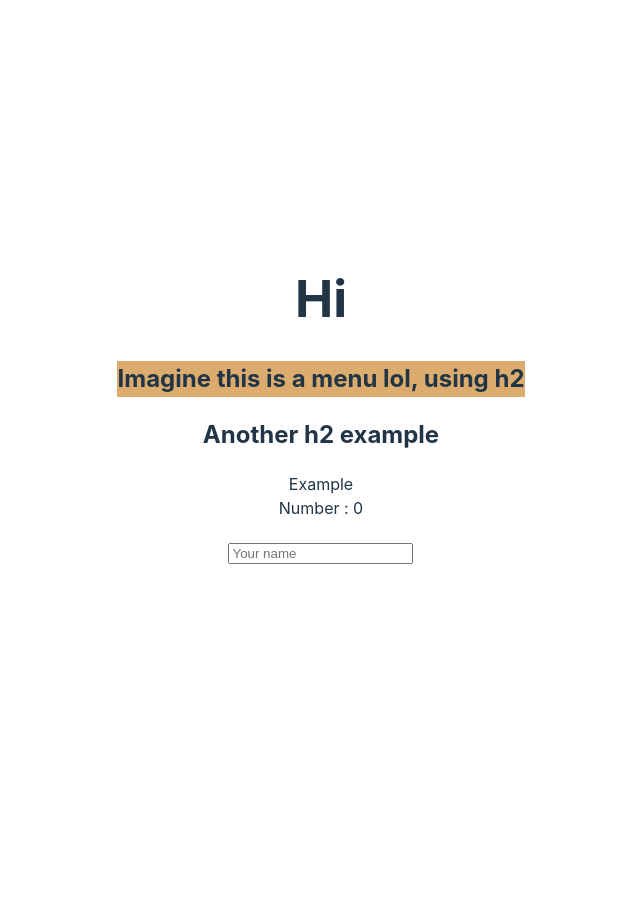
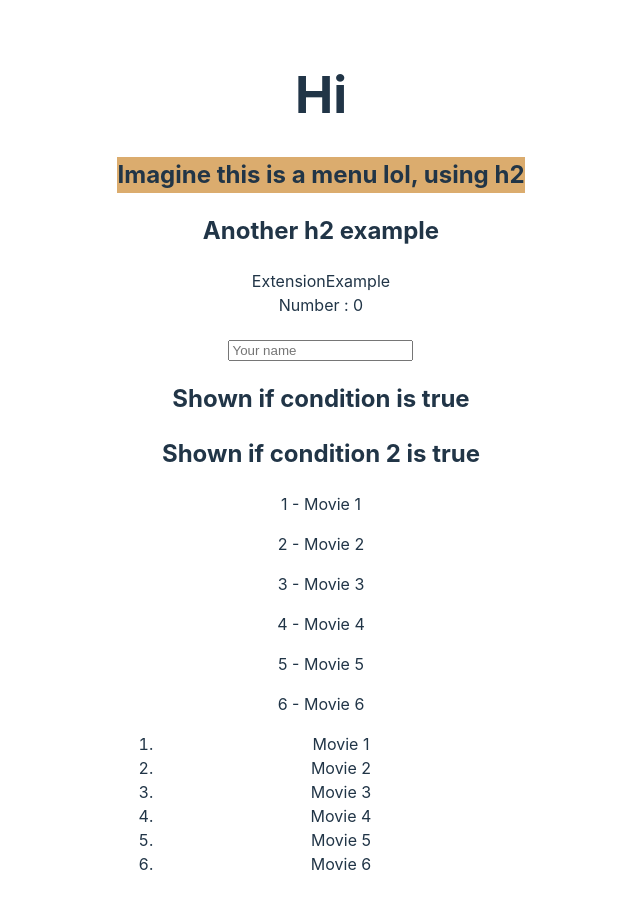
Before and after one commit to celiamartin01/learning-react, a React (Vite) app in the folder projects/101-new-practice-project/: page / in a window 1280 px wide. Shown: the top 908 px of the page, without its empty margins (319-959 px from the left). Before the commit the page ends 800 px from the top, so only its background shows below. Built offline with nearby package versions, Linux system fonts and the light colour scheme.

Commit message:
Conditional render and List render examples

```diff
--- a/projects/101-new-practice-project/src/App.jsx
+++ b/projects/101-new-practice-project/src/App.jsx
@@ -2,9 +2,11 @@
 import './App.css'
 import { useState } from 'react'
 
-import Example from './components/Example.jsx'
+import ExtensionExample from './components/ExtensionExample.jsx'
 import Menu from './components/Menu.jsx'
 import PlaceHolderExample from './components/PlaceHolderExample.jsx'
+import ConditionalRender from './components/ConditionalRender.jsx'
+import ListRender from './components/ListRender.jsx'
 
 function App() {
 
@@ -26,12 +28,15 @@ function App() {
       <h1 onClick={saySomething}>Hi</h1>
       <Menu/>
       <h2>Another h2 example</h2>
-      <Example/>
+      <ExtensionExample/>
 
       {/* Use of state example */}
       <div onClick={increaseNumber}>Number : {number}</div>
 
       <PlaceHolderExample/>
+      <ConditionalRender/>
+      <ListRender/>
+
     </div>
   )
 }
--- /dev/null
+++ b/projects/101-new-practice-project/src/components/ConditionalRender.jsx
@@ -0,0 +1,15 @@
+import React from 'react'
+
+function ConditionalRender() {
+    const condition = true
+    const condition2 = true
+
+  return (
+    <div>
+        {condition && <h2>Shown if condition is true</h2>}
+        {condition2 ? <h2>Shown if condition 2 is true</h2> : <h2>Condition 2 is false</h2>}
+    </div>
+  )
+}
+
+export default ConditionalRender
--- a/projects/101-new-practice-project/src/components/Example.jsx
+++ b/projects/101-new-practice-project/src/components/ExtensionExample.jsx
@@ -2,10 +2,10 @@
 
 import React from 'react'
 
-function Example() {
+function ExtensionExample() {
   return (
-    <div>Example</div>
+    <div>ExtensionExample</div>
   )
 }
 
-export default Example
+export default ExtensionExample
--- /dev/null
+++ b/projects/101-new-practice-project/src/components/ListRender.jsx
@@ -0,0 +1,26 @@
+import React from 'react'
+
+const movies = ["Movie 1", "Movie 2", "Movie 3", "Movie 4", "Movie 5", "Movie 6"]
+
+/* It's mandatory to add a key to each element of the array??
+   Use ID or some unique property when using objects */
+const HTMLmovies = movies.map((movie, index) => <p key={movie}>{index + 1} - {movie}</p>)
+
+/* Actually you can just use an <ol> element so you don't need to add the index
+   Just change <p> to <li> */
+const HTMLmoviesOL = movies.map(movie => <li key={movie}>{movie}</li>)
+
+function ListRender() {
+  return (
+    <div>
+        {HTMLmovies}
+
+        <ol>
+            {HTMLmoviesOL}
+        </ol>
+
+    </div>
+  )
+}
+
+export default ListRender
```
